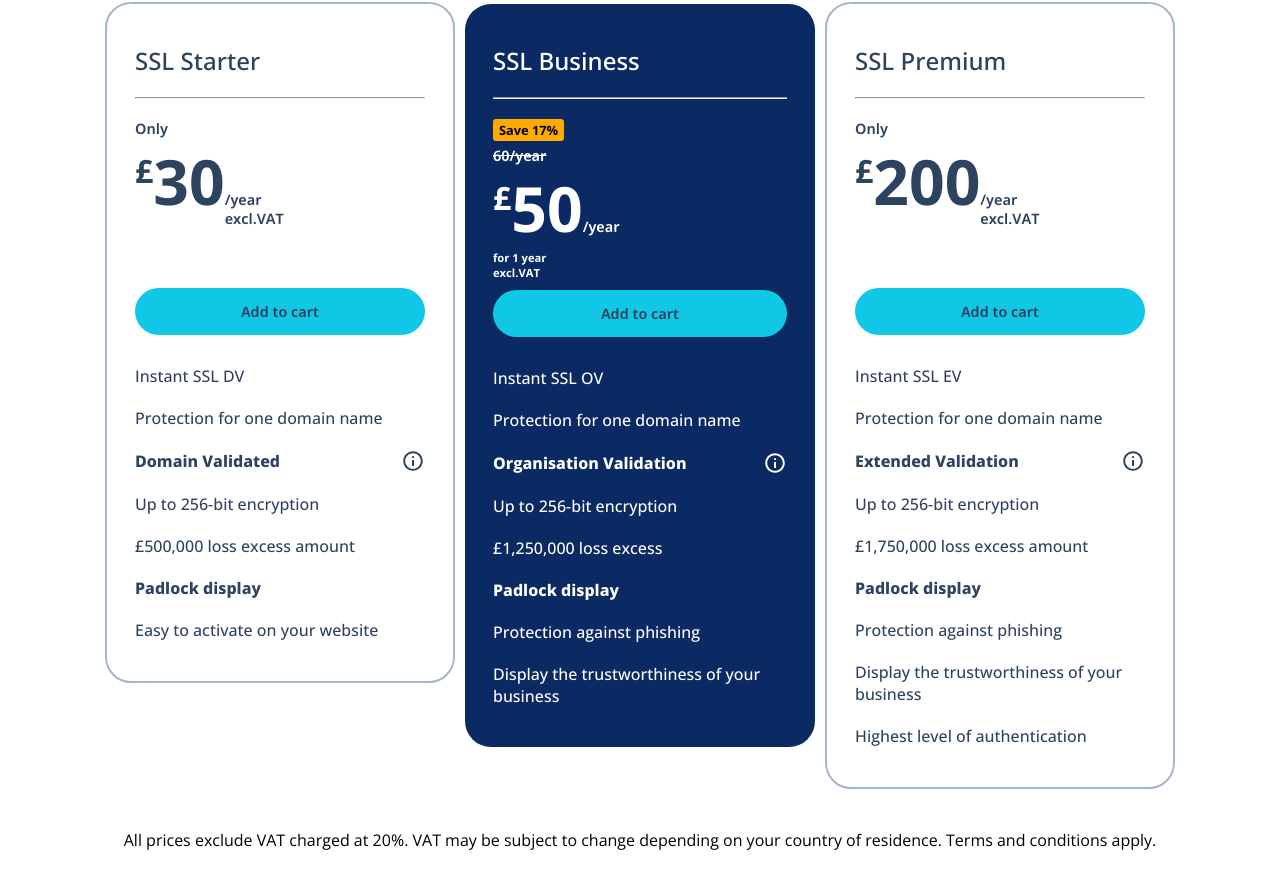
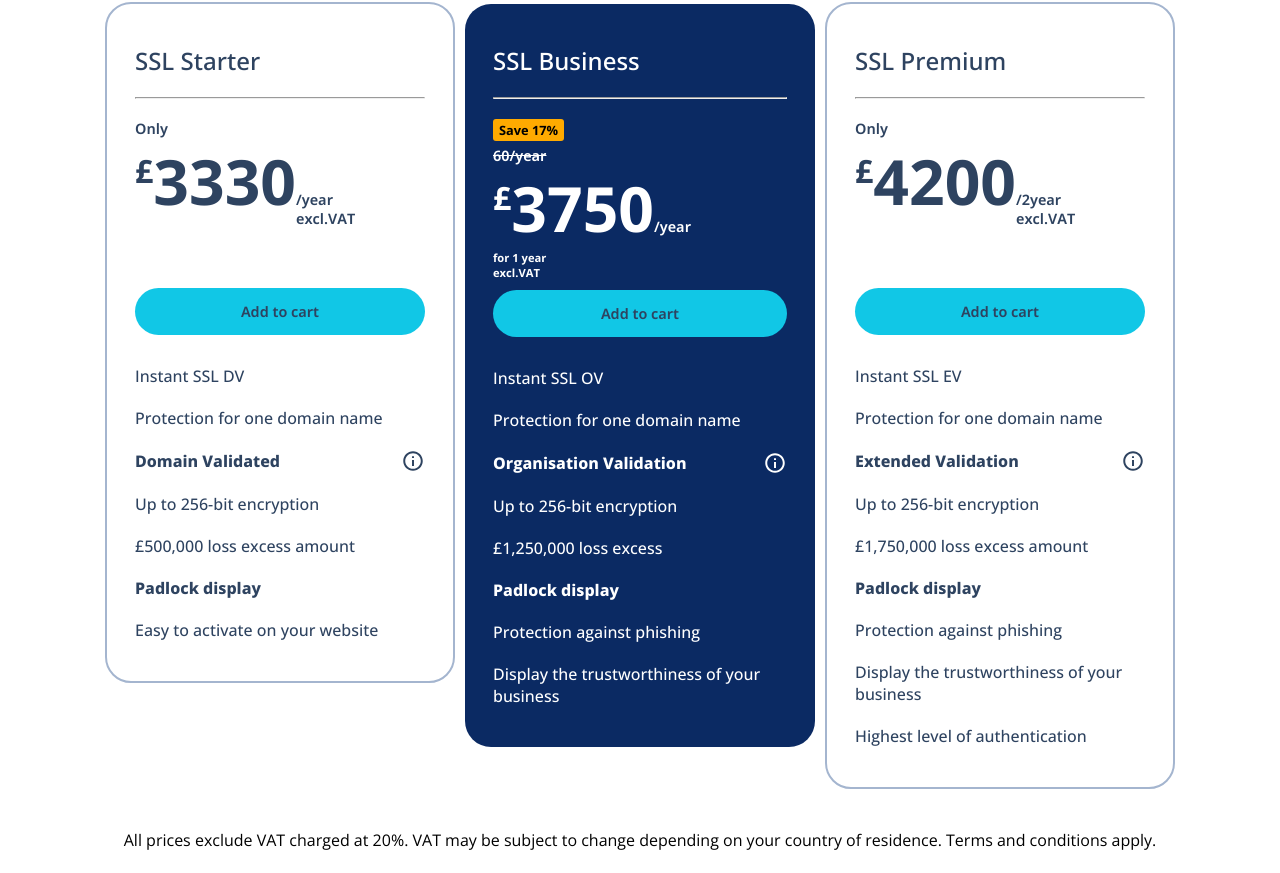
Before and after one commit to Awwal2007/Ionos, a React (Vite) app: page / in a window 1280 px wide. Shown: the part 1783-2656 px from the top of the page. Built offline with nearby package versions, Linux system fonts and the light colour scheme; a web font is replaced by a local one.

Commit message:
sgddfdfdfd

```diff
--- a/src/pages/Home.jsx
+++ b/src/pages/Home.jsx
@@ -89,7 +89,7 @@ return (
                                 <div className='only'>Only</div>
                                 <div className='price'>
 
-                                    <span className='number'><sup className='dollar-sign'>£</sup>30</span>
+                                    <span className='number'><sup className='dollar-sign'>£</sup>3330</span>
 
                                     <div className='year'>
                                         <div>/year</div>
@@ -125,7 +125,7 @@ return (
                                 <div style={{textDecoration: "line-through"}} className='only'>60/year</div>
                                 <div className='price'>
 
-                                    <span className='number'><sup className='dollar-sign'>£</sup>50</span>
+                                    <span className='number'><sup className='dollar-sign'>£</sup>3750</span>
 
                                     <div className='year'>
                                         <div>/year</div>
@@ -161,10 +161,10 @@ return (
                                 <div className='only'>Only</div>
                                 <div className='price'>
 
-                                    <span className='number'><sup className='dollar-sign'>£</sup>200</span>
+                                    <span className='number'><sup className='dollar-sign'>£</sup>4200</span>
 
                                     <div className='year'>
-                                        <div>/year</div>
+                                        <div>/2year</div>
                                         <div>excl.VAT</div>
 
                                     </div>
```
